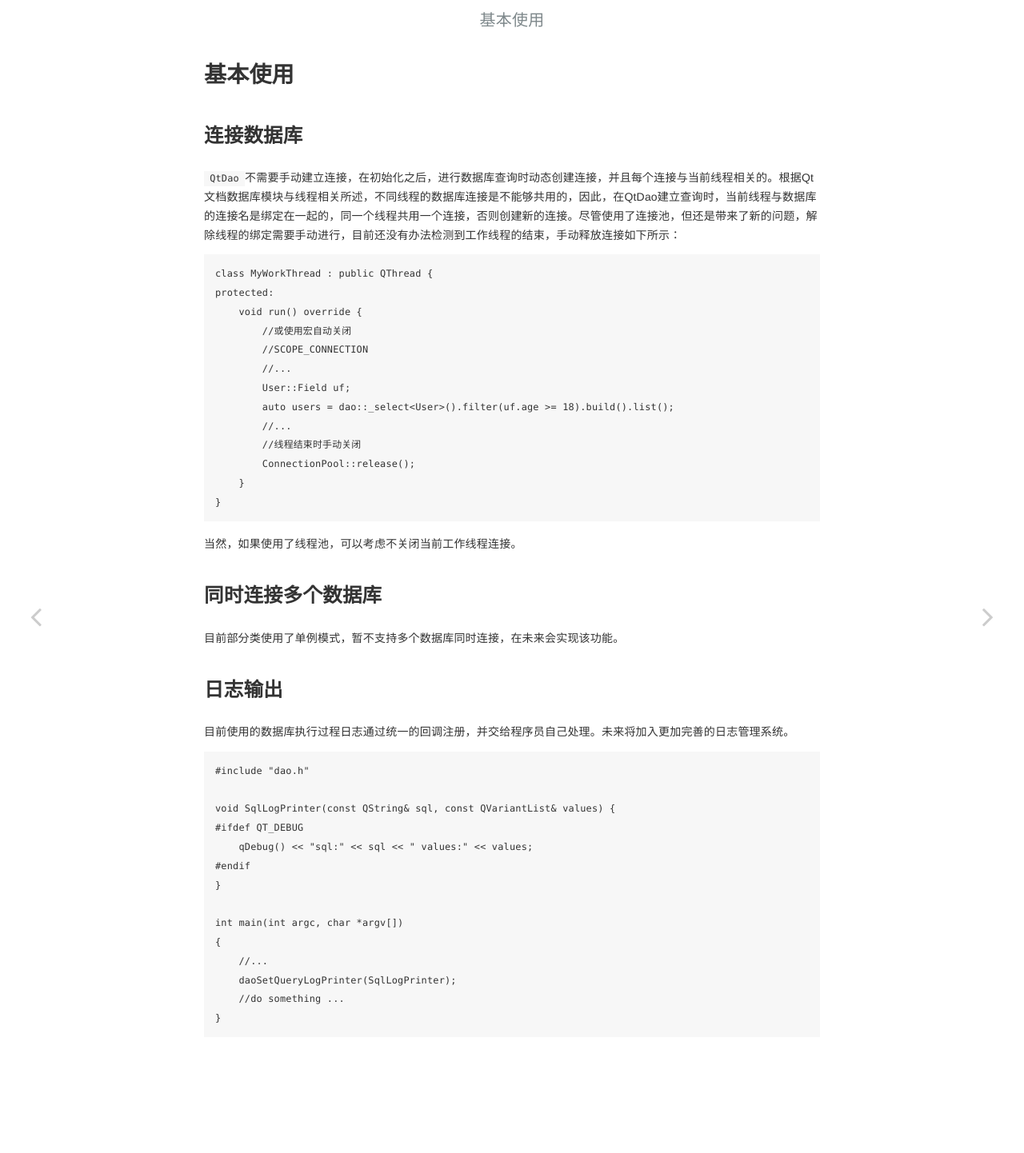
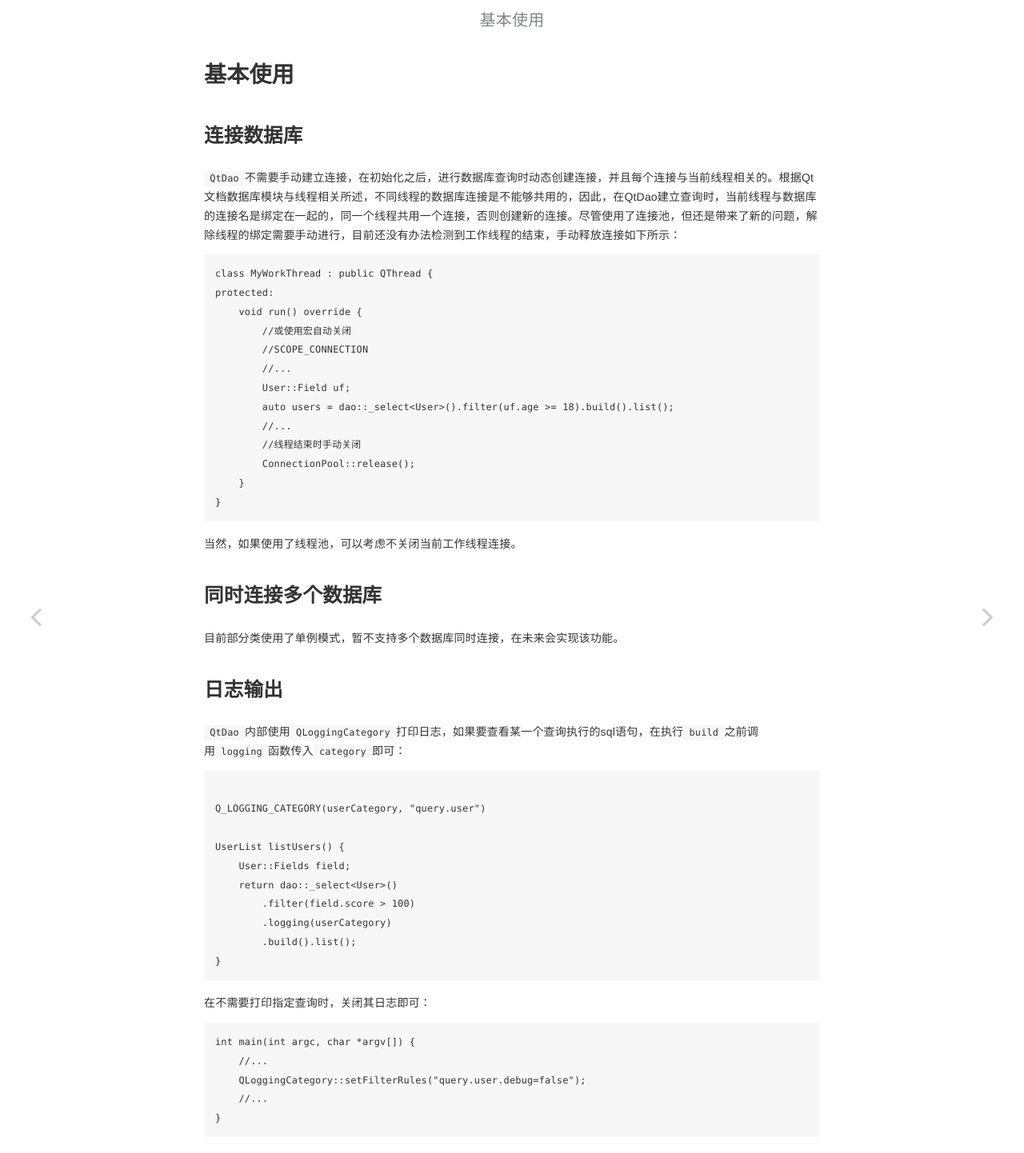
Before and after one commit to daonvshu/QtDao, a Jekyll site: the page built from _pages/config/04_usage.md, in a window 1280 px wide. Shown: the whole page at 80% size. Built offline with Jekyll 4.4.1, drawn with Linux system fonts in a browser that asks for light colours; nearby versions of some CDN libraries.

Commit message:
update 'log' description

````diff
--- a/_pages/config/04_usage.md
+++ b/_pages/config/04_usage.md
@@ -33,20 +33,27 @@ protected:
 日志输出
 -------------
 
-目前使用的数据库执行过程日志通过统一的回调注册，并交给程序员自己处理。未来将加入更加完善的日志管理系统。
+`QtDao`内部使用`QLoggingCategory`打印日志，如果要查看某一个查询执行的sql语句，在执行`build`之前调用`logging`函数传入`category`即可：
+
 ```cpp
-#include "dao.h"
 
-void SqlLogPrinter(const QString& sql, const QVariantList& values) {
-#ifdef QT_DEBUG
-    qDebug() << "sql:" << sql << " values:" << values;
-#endif
-}
+Q_LOGGING_CATEGORY(userCategory, "query.user")
 
-int main(int argc, char *argv[])
-{
-    //...
-    daoSetQueryLogPrinter(SqlLogPrinter);
-    //do something ...
+UserList listUsers() {
+    User::Fields field;
+    return dao::_select<User>()
+        .filter(field.score > 100)
+        .logging(userCategory)
+        .build().list();
 }
 ```
+
+在不需要打印指定查询时，关闭其日志即可：
+
+```cpp
+int main(int argc, char *argv[]) {
+    //...
+    QLoggingCategory::setFilterRules("query.user.debug=false");
+    //...
+}
+```
````
Also changed, not shown: _pages/config/03_init.md (+0 -11 lines).
